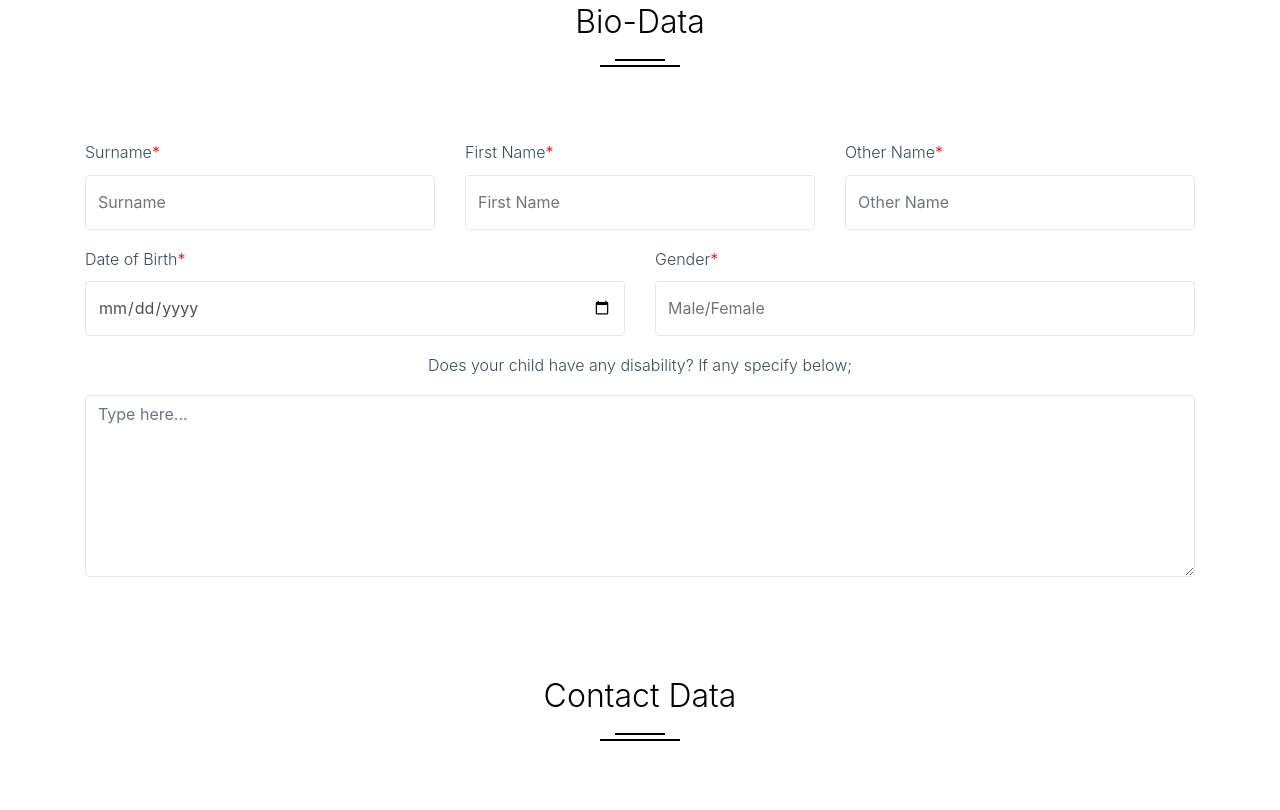
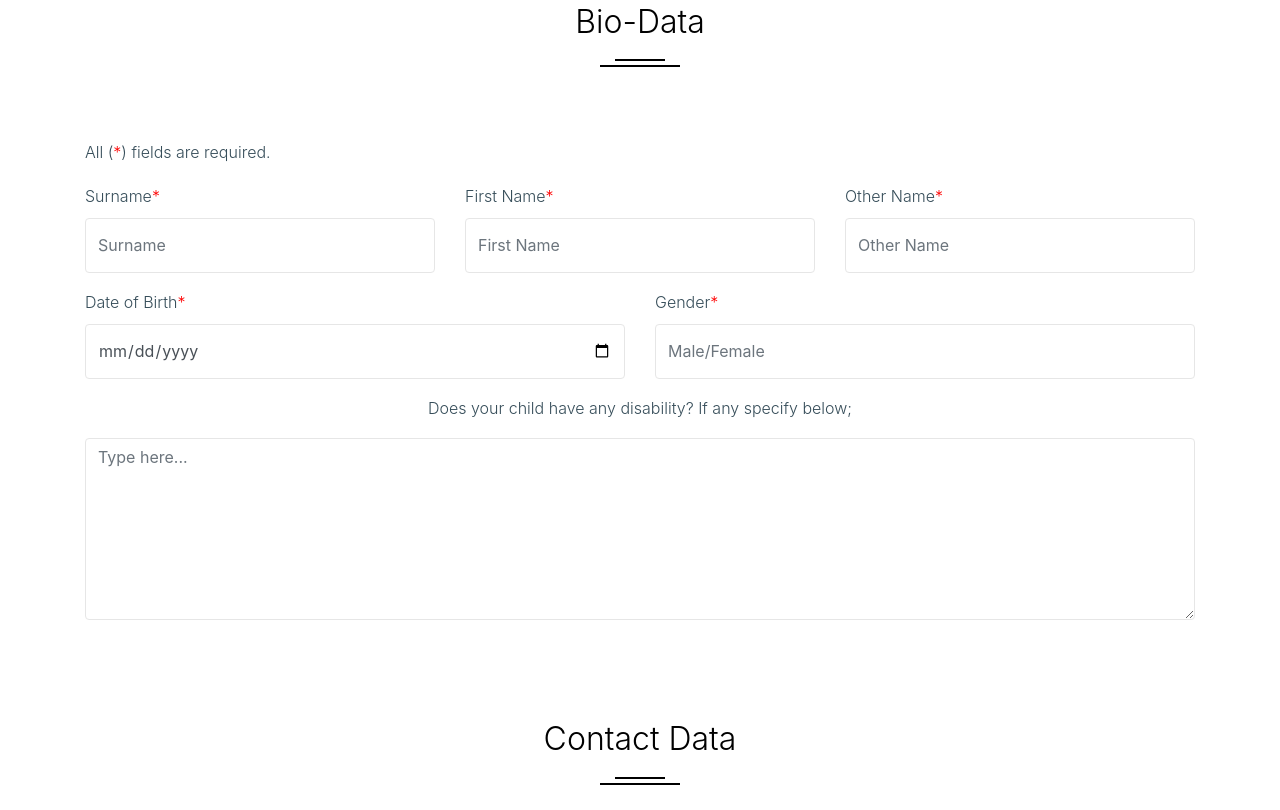
Before and after one commit to Hynitr/DeGuideLightSchool, a plain HTML site: page admission.html in a window 1280 px wide. Shown: the part 786-1596 px from the top of the page. Drawn offline with Linux system fonts and the light colour scheme; files whose address does not match are found by name; a web font is replaced by a local one.

Commit message:
Update admission.html

```diff
--- a/admission.html
+++ b/admission.html
@@ -111,6 +111,8 @@
             <h2 class="heading-29190">Bio-Data</h2>
           </div>
         </div>
+
+        <p>All (<span style="color: red">*</span>) fields are required.</p>
 
         <div class="row">
           <div class="col-lg-12 " >
```
